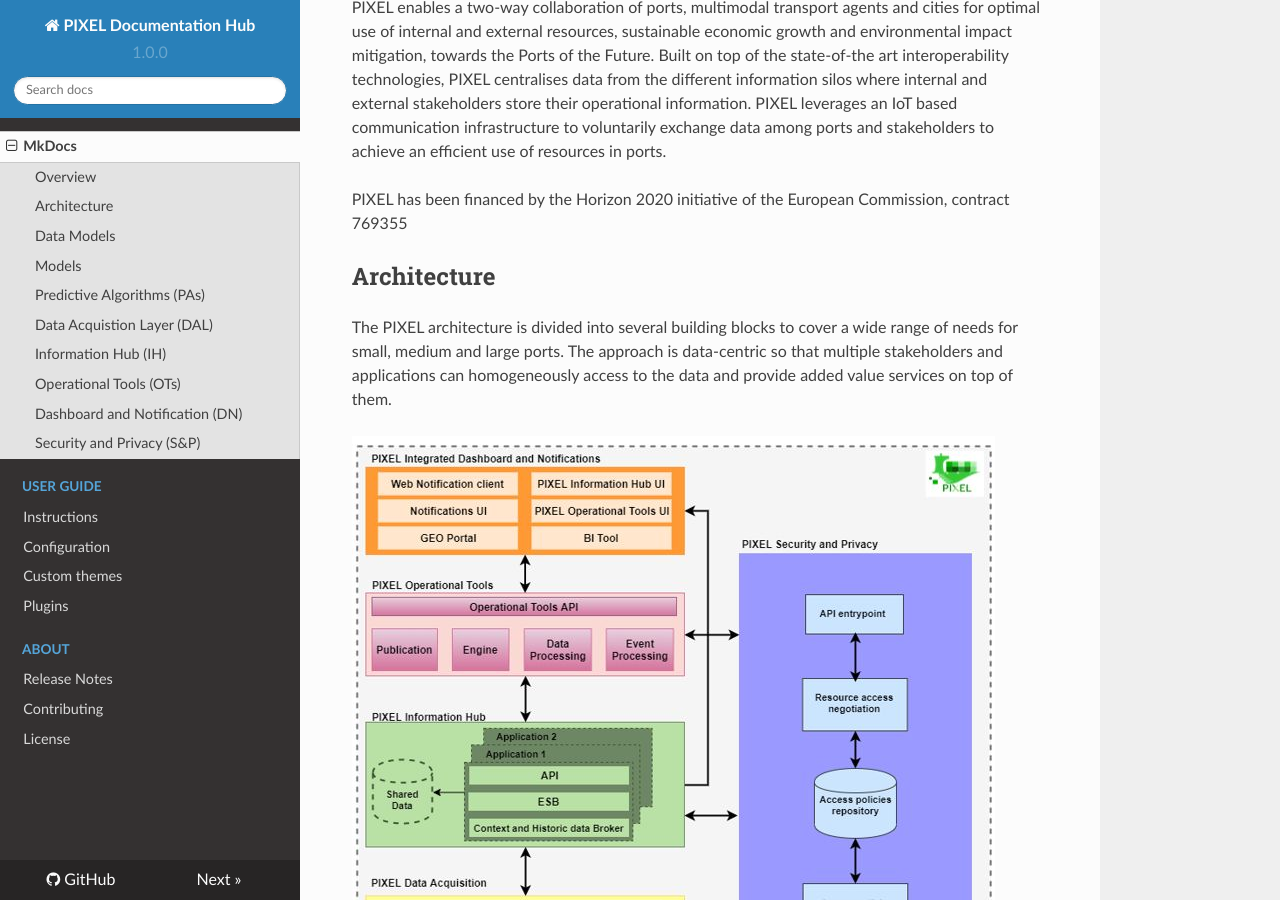
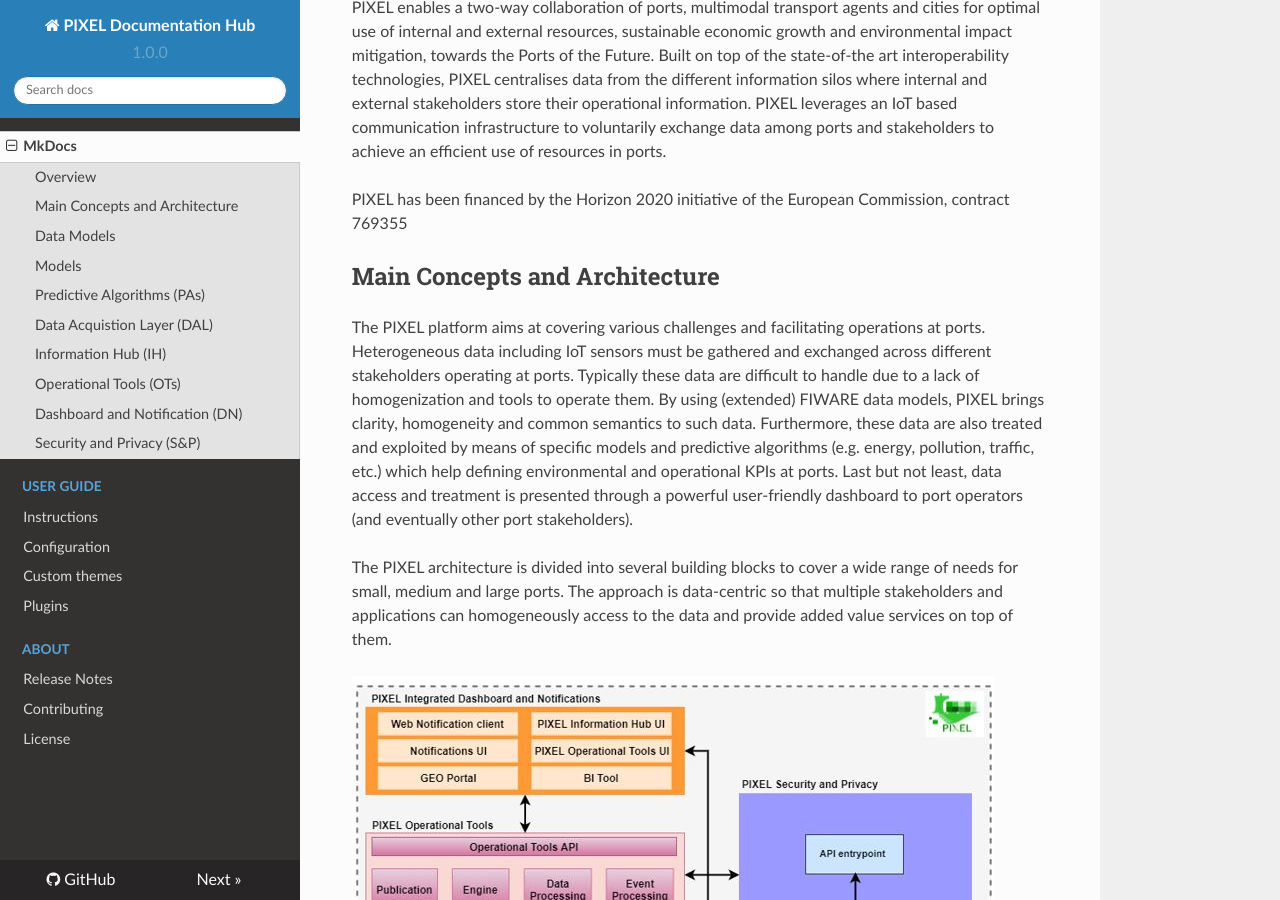
Before and after one commit to pixel-ports/docs-hub, an MkDocs documentation site: the page built from docs/index.md, in a window 1280 px wide and 900 px high, scrolled down 365 px. Built offline with MkDocs 1.6.1, drawn with Linux system fonts in a browser that asks for light colours; nearby versions of some CDN libraries; old or Windows-style settings are respelled for this version of MkDocs.

Commit message:
Update index.md

```diff
--- a/docs/index.md
+++ b/docs/index.md
@@ -16,7 +16,11 @@ PIXEL has been financed by the Horizon 2020 initiative of the European Commissio
 
 
 
-## Architecture
+## Main Concepts and Architecture
+
+The PIXEL platform aims at covering various challenges and facilitating operations at ports. Heterogeneous data including IoT sensors must be gathered and exchanged across different stakeholders operating at ports. Typically these data are difficult to handle due to a lack of homogenization and tools to operate them.
+By using (extended) FIWARE data models, PIXEL brings clarity, homogeneity and common semantics to such data. Furthermore, these data are also treated and exploited by means of specific models and predictive algorithms (e.g. energy, pollution, traffic, etc.) which help defining environmental and operational KPIs at ports. Last but not least, data access and treatment is presented through a powerful user-friendly dashboard to port operators (and eventually other port stakeholders).
+
 
 The PIXEL architecture is divided into several building blocks to cover a wide range of needs for small, medium and large ports. The approach is data-centric so that multiple stakeholders and applications can homogeneously access to the data and provide added value services on top of them.
 
```
